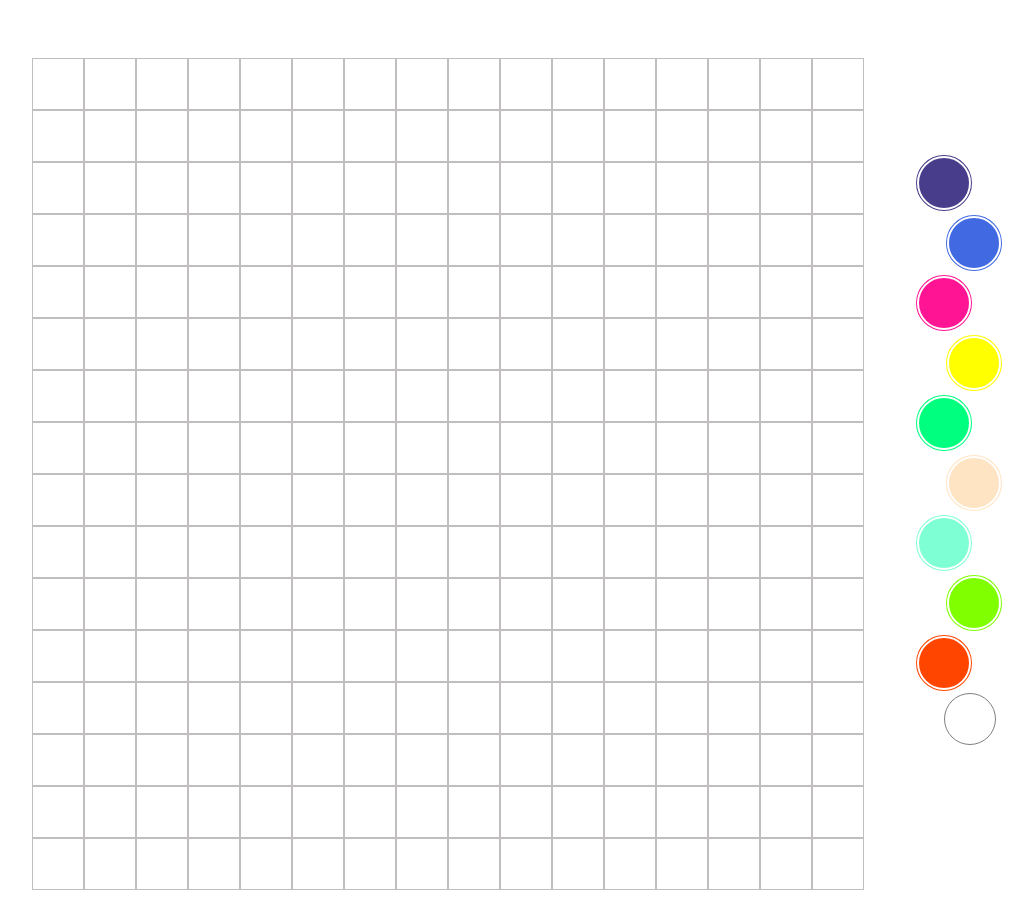
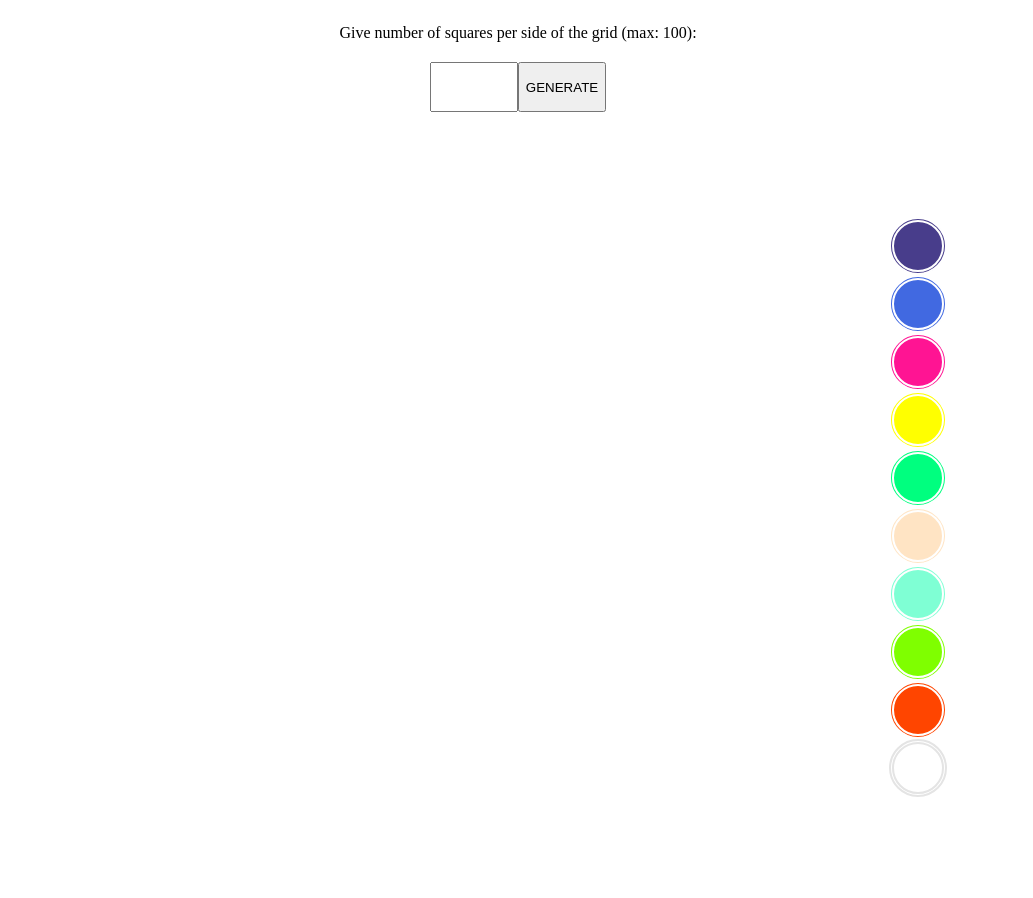
Before and after one commit to Drelka/Etch-a-Sketch, a plain HTML site: page index.html in a window 1280 px wide. Shown: the whole page, without its empty margins (122-1155 px from the left). Drawn offline with Linux system fonts and the light colour scheme.

Commit message:
Create generate grid possibility

```diff
--- a/index.html
+++ b/index.html
@@ -9,9 +9,19 @@
 </head>
 <body>
 
-<div class="container"></div>
+<div id="mainContainer"></div>
+    <p>Give number of squares per side of the grid (max: 100):</p>
 
-<div class="palette"></div>
+    <div class="form">
+        <input id="input" type="number">
+        <button id="generate"> GENERATE </button>
+    </div>
+
+    <div id="gridPlusPalette">
+        <div class="container"></div>
+        <div class="palette"></div>
+    </div>
+</div>
 
 </body>
 </html>
--- a/script.js
+++ b/script.js
@@ -1,6 +1,43 @@
 
 const container = document.querySelector(".container");
 const palette = document.querySelector(".palette");
+const generateBtn = document.querySelector("#generate");
+const input = document.querySelector("#input");
+
+let numberOfGrids = 0;
+
+generateBtn.addEventListener("click", () => {
+    if(numberOfGrids == 0){
+        let inputValue = Math.floor(input.value);
+        if(inputValue > 100 || inputValue < 1) {
+            alert("Number of squares per side is from 1 to 100.");
+        } else {
+            numberOfGrids = +inputValue;
+            makeGrid();
+        }
+    } else {
+        numberOfGrids = 0;             // RESETING THE GRID DOESN'T WORK
+    }
+});
+
+
+function makeGrid() {
+    for(let i = 1; i <= numberOfGrids; i++) {
+        const squareW = document.createElement("div");
+        squareW.className = "width";
+        container.appendChild(squareW);
+        for(let j = 1; j <= numberOfGrids; j++){
+            const squareH = document.createElement("div");
+            squareH.className = "squares";
+            squareW.appendChild(squareH);
+
+            squareH.addEventListener("mouseover", () => {
+                squareH.style.backgroundColor = colorPicked;
+                squareH.style.borderColor = colorPicked;
+            });
+        }
+    }
+}
 
 let colorPicked = "white"
 
@@ -51,19 +88,3 @@ aquamarine.addEventListener("click", () => {colorPicked = aquamarine.style.backg
 chartreuse.addEventListener("click", () => {colorPicked = chartreuse.style.backgroundColor});
 orangered.addEventListener("click", () => {colorPicked = orangered.style.backgroundColor});
 white.addEventListener("click", () => {colorPicked = white.style.backgroundColor});
-
-
-for(let i = 1; i <= 16; i++) {
-    const squareW = document.createElement("div");
-    container.appendChild(squareW);
-    for(let j = 1; j <= 16; j++){
-        const squareH = document.createElement("div");
-        squareH.className = "squares";
-        squareW.appendChild(squareH);
-
-        squareH.addEventListener("mouseover", () => {
-            squareH.style.backgroundColor = colorPicked;
-            squareH.style.borderColor = colorPicked;
-        });
-    }
-}
--- a/style.css
+++ b/style.css
@@ -1,32 +1,65 @@
+
+
 body {
-display: flex;
-justify-content: center;
+    display: flex;
+    flex-direction: column;
+    align-items: center;
+}
+
+#mainContainer {
+    display: flex;
+    width: 1500px;
+}
+
+p {
+    text-align: center;
+    margin-bottom: 0;
+}
+
+.form {
+    display: flex;
+    height: 50px;
+    padding: 20px;
+}
+
+#input {
+    text-align: center;
+    font-size: large;
+    width: 80px;
 }
 
 #color-10 {
-    border: solid grey 1px;
+    border: double rgb(228, 228, 228) 5px;
 }
 
-.colors:nth-child(even) {
-    margin-left: 30px;
+
+.colors {
+    margin-left: 50px;
+    border-radius: 50%;
+    border: white double 5px;
+    width: 3rem;
+    height: 3rem;
 }
 
-.colors {
-border-radius: 50%;
-border: white double 5px;
-width: 50px;
-height: 50px;
+/* GRID CONTTAINER */
+
+.container {
+    display: flex;
+    width: 750px;
+    height: 750px;
+    flex-direction: row;
+    align-content: center;
 }
 
-div.container {
+.width {
     display: flex;
-    margin-top: 50px;
+    flex-direction: column;
+    flex-grow: 1;
 }
 
 .squares {
+    flex: 1 1 auto;
     border: solid rgb(192, 190, 190) 1px;
-    width: 50px;
-    height: 50px;
 }
 
 .H:hover{
@@ -34,7 +67,10 @@ div.container {
 }
 
 .palette {
-    margin-left: 50px;
-    margin-top: auto;
-    margin-bottom: auto;
+    align-self: center;
 }
+
+#gridPlusPalette {
+    display: flex;
+    flex-direction: row;
+}
```
